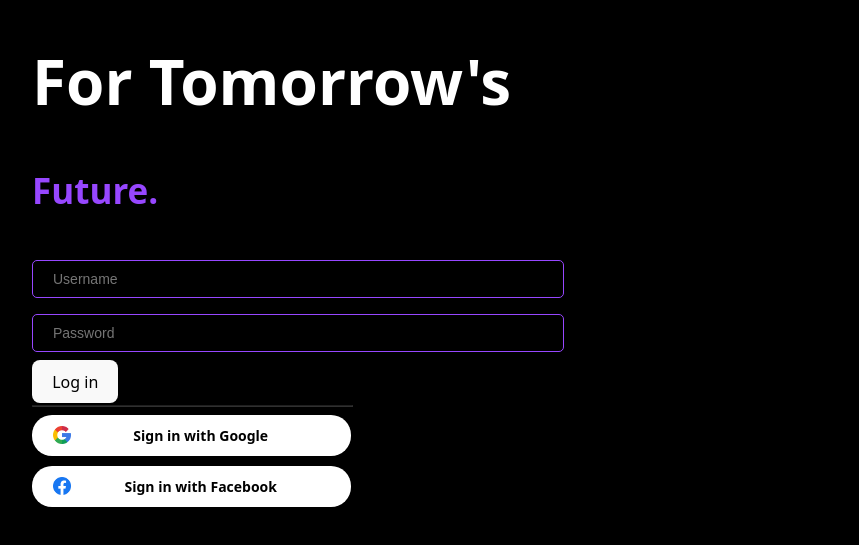
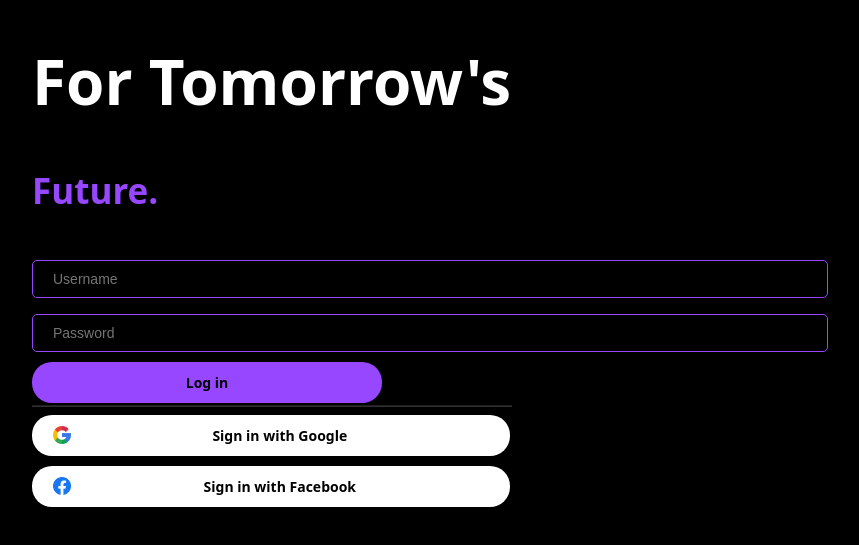
Before and after one commit to IT21823398/AgriMatrix, a React (Vite) app in the folder frontend/: page / in a window 1280 px wide. Shown: the part 115-660 px from the top of the page, without its empty margins (118-977 px from the left). Built offline with nearby package versions, Linux system fonts and the light colour scheme.

Commit message:
changed name of submit btn in styles

```diff
--- a/frontend/src/styles/LandingPage.css
+++ b/frontend/src/styles/LandingPage.css
@@ -62,7 +62,7 @@ input:focus::placeholder {
 
 }
 
-.ccc-btn{
+.submit-btn{
     margin-top: 2px;
     width: 350px;
     padding: 10px 20px;
```
